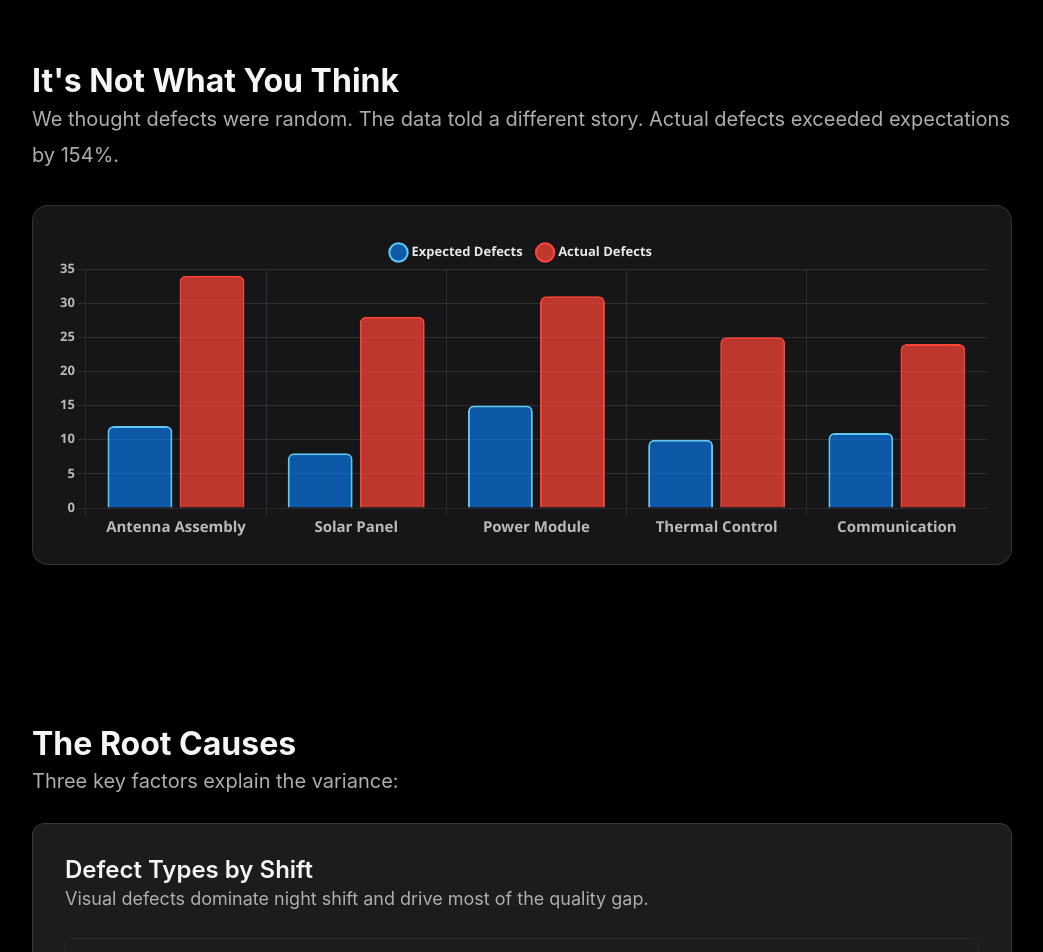
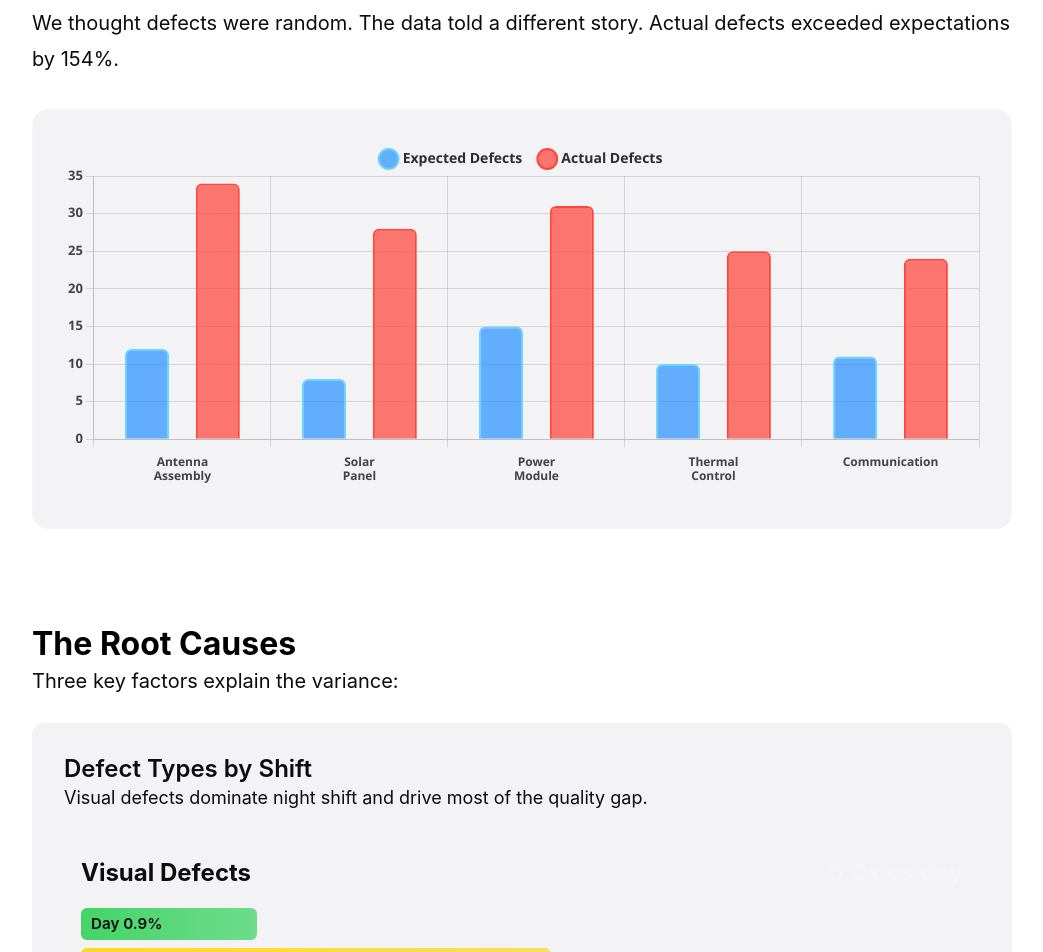
Before and after one commit to mindseye-slalom/302---Interactive-Data-Story, a Vue app: page / in a window 1280 px wide. Shown: the part 880-1832 px from the top of the page, without its empty margins (118-1161 px from the left). Built offline with nearby package versions, Linux system fonts and the light colour scheme.

Commit message:
Improve bar chart readability and darken chart text

```diff
--- a/src/components/BarChart.vue
+++ b/src/components/BarChart.vue
@@ -47,8 +47,19 @@ interface ChartProps {
 const props = defineProps<ChartProps>()
 const chartFontFamily = "'Segoe UI', -apple-system, BlinkMacSystemFont, 'SF Pro Display', sans-serif"
 
+const wrappedLabels = computed(() =>
+  props.data.map((d) => {
+    const words = d.product.split(' ')
+    if (words.length <= 2) {
+      return words
+    }
+    const midpoint = Math.ceil(words.length / 2)
+    return [words.slice(0, midpoint).join(' '), words.slice(midpoint).join(' ')]
+  })
+)
+
 const chartData = computed(() => ({
-  labels: props.data.map(d => d.product),
+  labels: wrappedLabels.value,
   datasets: [
     {
       label: 'Expected Defects',
@@ -56,7 +67,8 @@ const chartData = computed(() => ({
       backgroundColor: 'rgba(10, 132, 255, 0.62)',
       borderColor: 'rgba(100, 210, 255, 0.95)',
       borderWidth: 2,
-      borderRadius: 6
+      borderRadius: 6,
+      maxBarThickness: 44
     },
     {
       label: 'Actual Defects',
@@ -64,7 +76,8 @@ const chartData = computed(() => ({
       backgroundColor: 'rgba(255, 69, 58, 0.72)',
       borderColor: 'rgba(255, 69, 58, 1)',
       borderWidth: 2,
-      borderRadius: 6
+      borderRadius: 6,
+      maxBarThickness: 44
     }
   ]
 }))
@@ -77,7 +90,9 @@ const chartOptions: ChartOptions<'bar'> = {
   },
   layout: {
     padding: {
-      right: 0
+      left: 8,
+      right: 8,
+      bottom: 12
     }
   },
   plugins: {
@@ -85,22 +100,22 @@ const chartOptions: ChartOptions<'bar'> = {
       display: true,
       position: 'top',
       labels: {
-        color: 'rgba(255, 255, 255, 0.9)',
+        color: 'rgba(28, 28, 30, 0.92)',
         font: {
           family: chartFontFamily,
-          size: 13,
+          size: 14,
           weight: 600
         },
-        padding: 16,
+        padding: 18,
         usePointStyle: true,
         pointStyle: 'circle'
       }
     },
     tooltip: {
-      backgroundColor: 'rgba(17, 19, 24, 0.98)',
-      titleColor: '#64D2FF',
-      bodyColor: 'rgba(255, 255, 255, 0.9)',
-      borderColor: '#0A84FF',
+      backgroundColor: 'rgba(255, 255, 255, 0.96)',
+      titleColor: '#1d1d1f',
+      bodyColor: 'rgba(29, 29, 31, 0.9)',
+      borderColor: 'rgba(10, 132, 255, 0.45)',
       borderWidth: 1,
       padding: 12,
       titleFont: {
@@ -113,6 +128,10 @@ const chartOptions: ChartOptions<'bar'> = {
         size: 12
       },
       callbacks: {
+        title: function(context) {
+          const label = context[0]?.label
+          return Array.isArray(label) ? label.join(' ') : String(label ?? '')
+        },
         afterLabel: function(context) {
           if (context.datasetIndex === 1) {
             const dataIndex = context.dataIndex
@@ -130,13 +149,17 @@ const chartOptions: ChartOptions<'bar'> = {
       stacked: false,
       grid: {
         offset: true,
-        color: 'rgba(255, 255, 255, 0.1)'
+        color: 'rgba(28, 28, 30, 0.14)'
       },
       ticks: {
-        color: 'rgba(255, 255, 255, 0.7)',
+        color: 'rgba(28, 28, 30, 0.82)',
+        autoSkip: false,
+        maxRotation: 0,
+        minRotation: 0,
+        padding: 8,
         font: {
           family: chartFontFamily,
-          size: 15,
+          size: 12,
           weight: 600
         }
       }
@@ -145,10 +168,11 @@ const chartOptions: ChartOptions<'bar'> = {
       stacked: false,
       beginAtZero: true,
       grid: {
-        color: 'rgba(255, 255, 255, 0.1)'
+        color: 'rgba(28, 28, 30, 0.14)'
       },
       ticks: {
-        color: 'rgba(255, 255, 255, 0.7)',
+        color: 'rgba(28, 28, 30, 0.82)',
+        callback: (value) => Number(value).toLocaleString(),
         font: {
           family: chartFontFamily,
           size: 13,
--- a/src/style.css
+++ b/src/style.css
@@ -17,10 +17,10 @@
 
     /* Neutral Colors */
     --color-bg-dark: #000000;
-    --color-card-bg: #1c1c1e;
-    --color-border: #3a3a3c;
+    --color-card-bg: #F3F3F6;
+
     --color-text-primary: #f5f5f7;
-    --color-text-secondary: #aeaeb2;
+    --color-text-secondary: #0c0c0c;
     --color-text-muted: #8e8e93;
 
     /* Spacing */
@@ -50,8 +50,7 @@ body {
     font-family: var(--font-base);
     color: var(--color-text-primary);
     line-height: 1.6;
-    background-color: var(--color-bg-dark);
-    background-image: none;
+    color: var(--color-text-secondary);
 }
 
 h1,
@@ -77,6 +76,7 @@ h2 {
     /* 32px */
     font-family: var(--font-base);
     font-weight: 700;
+    color: var(--color-bg-dark)
 }
 
 h3 {
@@ -84,6 +84,12 @@ h3 {
     /* 24px */
     font-family: var(--font-base);
     font-weight: 600;
+    color: var(--color-text-secondary);
+}
+
+span {
+    color: var(--color-bg-dark);
+    font-weight: 700;
 }
 
 p {
@@ -264,10 +270,10 @@ button:focus-visible {
     display: flex;
     align-items: flex-start;
     justify-content: center;
-    padding: var(--spacing-2xl) var(--spacing-xl);
+    padding: var(--spacing-lg);
     scroll-margin-top: 60px;
     position: relative;
-    background: #000;
+    background: #ffffff;
 }
 
 .act-content {
@@ -315,13 +321,13 @@ button:focus-visible {
 .metric-value {
     font-size: clamp(3.4rem, 7.5vw, 5.6rem);
     font-weight: 700;
-    color: var(--color-cyan);
+    color: var(--color-text-primary);
     margin-bottom: var(--spacing-md);
 }
 
 .metric-label {
     font-size: 0.875rem;
-    color: var(--color-text-secondary);
+    color: var(--color-text-primary);
     text-transform: uppercase;
     letter-spacing: 0.16em;
 }
@@ -384,13 +390,12 @@ button:focus-visible {
    ========================= */
 .bar-chart-wrapper {
     width: 100%;
-    height: 360px;
+    height: 420px;
     margin: 2rem 0;
     padding: 1.5rem;
-    background: rgba(28, 28, 30, 0.82);
+    background: var(--color-card-bg);
     border: 1px solid rgba(255, 255, 255, 0.12);
     border-radius: 16px;
-    backdrop-filter: blur(14px);
 }
 
 /* =========================
@@ -433,12 +438,12 @@ button:focus-visible {
 
 .act-three-layout .type-name {
     font-weight: 700;
-    color: var(--color-text-primary);
+    color: var(--color-text-secondary);
     font-size: 1.5rem;
 }
 
 .act-three-layout .type-multiplier {
-    color: var(--color-night-red);
+    color: var(--color-text-primary);
     font-weight: 700;
     font-size: 1.5rem;
 }
@@ -456,7 +461,7 @@ button:focus-visible {
     padding: 0 10px;
     font-size: 0.95rem;
     font-weight: 600;
-    color: #ffffff;
+    color: var(--color-text-secondary);
 }
 
 .act-three-layout .mini-bar.day {
@@ -537,7 +542,7 @@ button:focus-visible {
 .act-three-layout .culprit-item p {
     margin-bottom: 6px;
     font-size: 0.95rem;
-    color: var(--color-text-primary);
+    color: var(--color-text-secondary);
 }
 
 .act-three-layout .process-item {
@@ -589,7 +594,7 @@ button:focus-visible {
 }
 
 .act-four-layout .label {
-    color: var(--color-text-primary);
+    color: var(--color-text-secondary);
     font-weight: 600;
 }
 
@@ -601,7 +606,7 @@ button:focus-visible {
 .act-four-layout .bar-track {
     width: 100%;
     height: 14px;
-    background: rgba(255, 255, 255, 0.08);
+    background: rgba(0, 0, 0, 0.1);
     border-radius: 999px;
     overflow: hidden;
 }
@@ -709,7 +714,7 @@ button:focus-visible {
 .act-five-layout .practice-item {
     border: 1px solid rgba(255, 255, 255, 0.08);
     border-radius: 8px;
-    padding: var(--spacing-sm);
+
 }
 
 .act-five-layout .practice-item h4 {
@@ -719,13 +724,13 @@ button:focus-visible {
 
 .act-five-layout .practice-item p {
     font-size: 0.92rem;
-    color: var(--color-text-primary);
+    color: var(--color-text-secondary);
     margin-bottom: 8px;
 }
 
 .act-five-layout .practice-highlight {
     display: inline-block;
-    color: var(--color-day-green);
+    color: var(--color-text-secondary);
     font-weight: 700;
     font-size: 0.9rem;
 }
@@ -743,8 +748,8 @@ button:focus-visible {
 }
 
 .act-five-layout .intervention {
-    color: var(--color-text-primary);
-    font-size: 0.95rem;
+    color: var(--color-text-secondary);
+    font-size: 1rem;
 }
 
 .act-five-layout .bar-mini {
@@ -890,7 +895,7 @@ button:focus-visible {
 
 .act-five-layout .control-group label {
     font-weight: 600;
-    color: var(--color-text-primary);
+    color: var(--color-text-secondary);
 }
 
 .act-five-layout .toggle-group {
```
